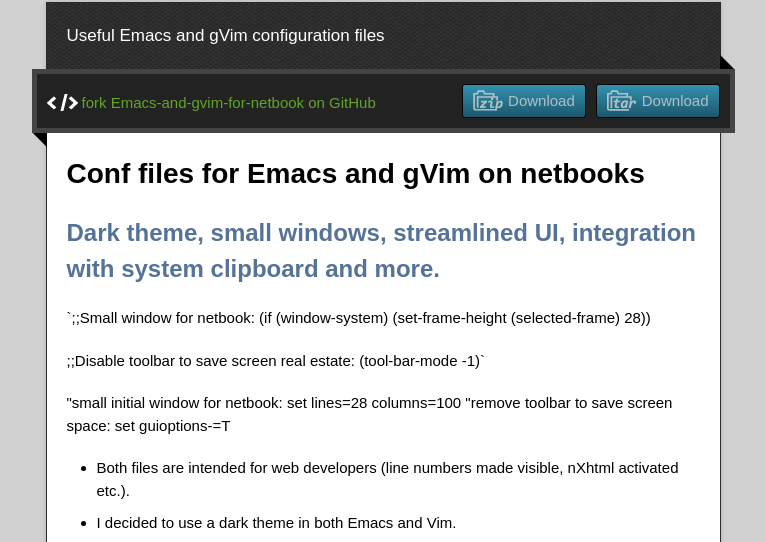
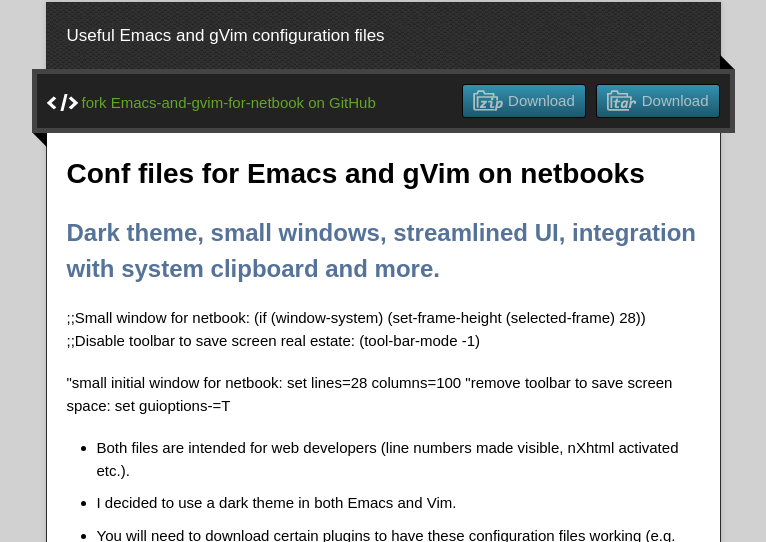
Before and after one commit to mastazi/Emacs-and-gVim-for-netbook, a plain HTML site: page index.html in a window 1280 px wide. Shown: the part 218-760 px from the top of the page, without its empty margins (257-1023 px from the left). Drawn offline with nearby package versions, Linux system fonts and the light colour scheme.

Commit message:
Update index.html

```diff
--- a/index.html
+++ b/index.html
@@ -40,12 +40,11 @@
 
 <h2>Dark theme, small windows, streamlined UI, integration with system clipboard and more.</h2>
 
-<p>`;;Small window for netbook:
+<p><code>;;Small window for netbook:
 (if (window-system)
-  (set-frame-height (selected-frame) 28))</p>
-
-<p>;;Disable toolbar to save screen real estate:
-(tool-bar-mode -1)`</p>
+  (set-frame-height (selected-frame) 28))
+;;Disable toolbar to save screen real estate:
+(tool-bar-mode -1)</code></p>
 
 <p><code>"small initial window for netbook:
 set lines=28 columns=100
```
